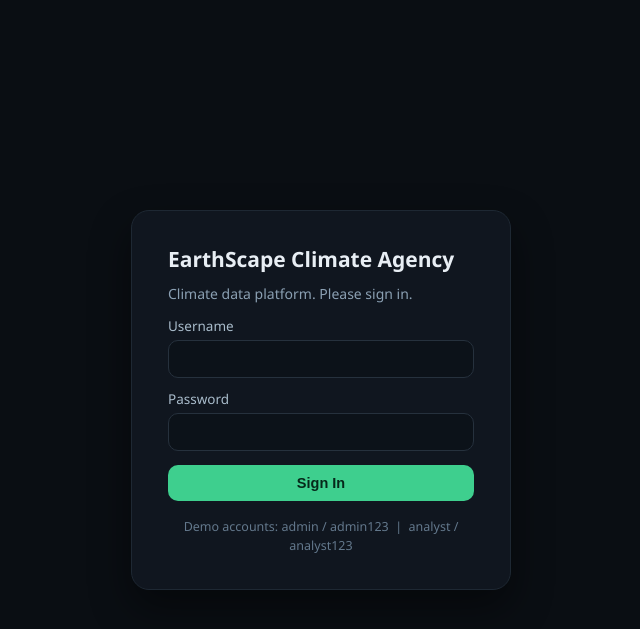
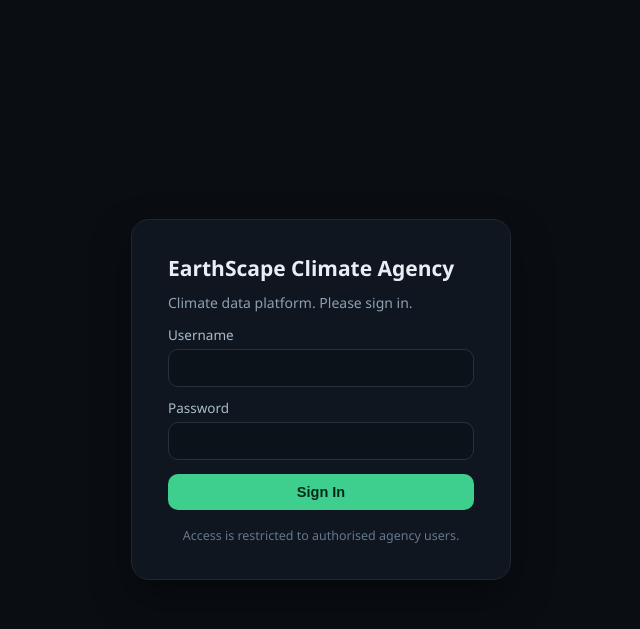
Before and after one commit to Tahakazmi880/earthscape-climate-agency, a Flask app: page /login in a window 1280 px wide. Shown: the top 629 px of the page, without its empty margins (319-959 px from the left). Run offline with Flask 3, Linux system fonts and the light colour scheme.

Commit message:
Realism pass: templates/login.html

```diff
--- a/templates/login.html
+++ b/templates/login.html
@@ -11,6 +11,6 @@
     <input type="password" name="password" required>
     <button type="submit">Sign In</button>
   </form>
-  <p class="hint">Demo accounts: admin / admin123 &nbsp;|&nbsp; analyst / analyst123</p>
+  <p class="hint">Access is restricted to authorised agency users.</p>
 </div>
 {% endblock %}
```
